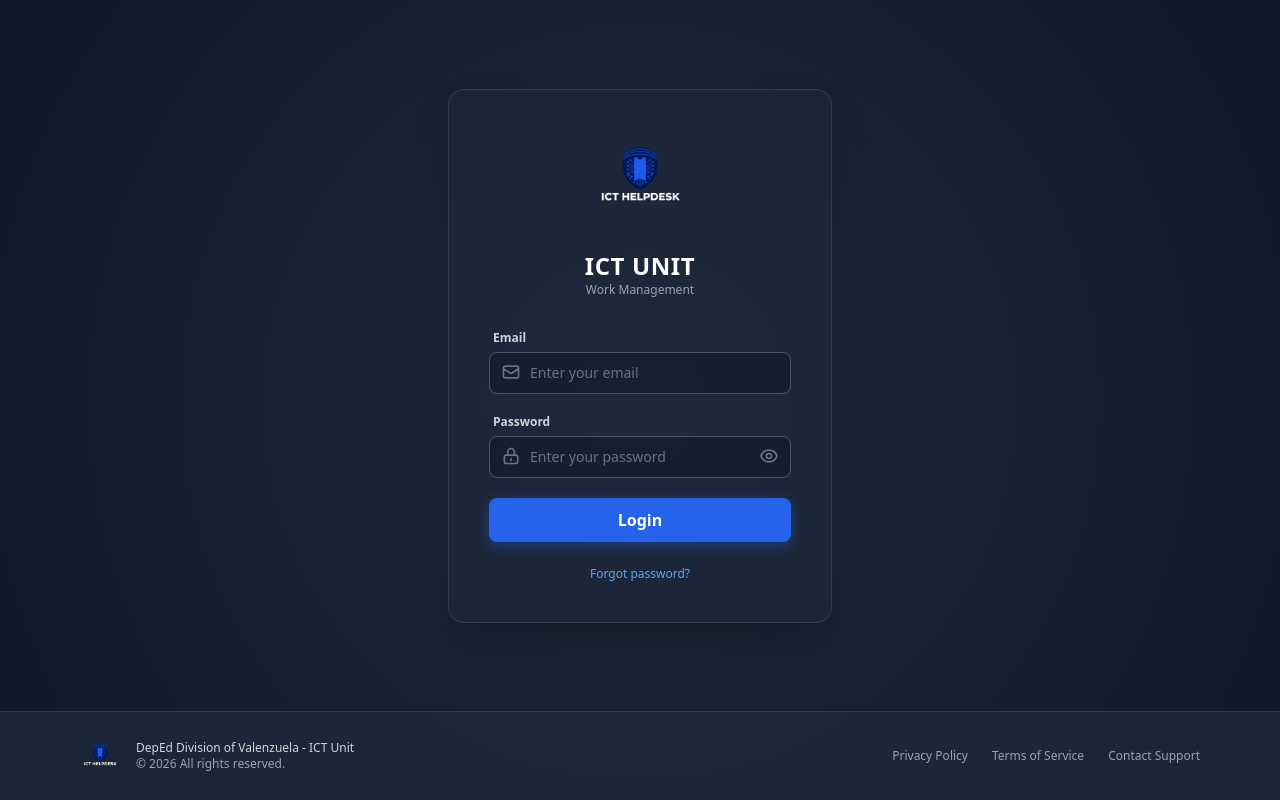
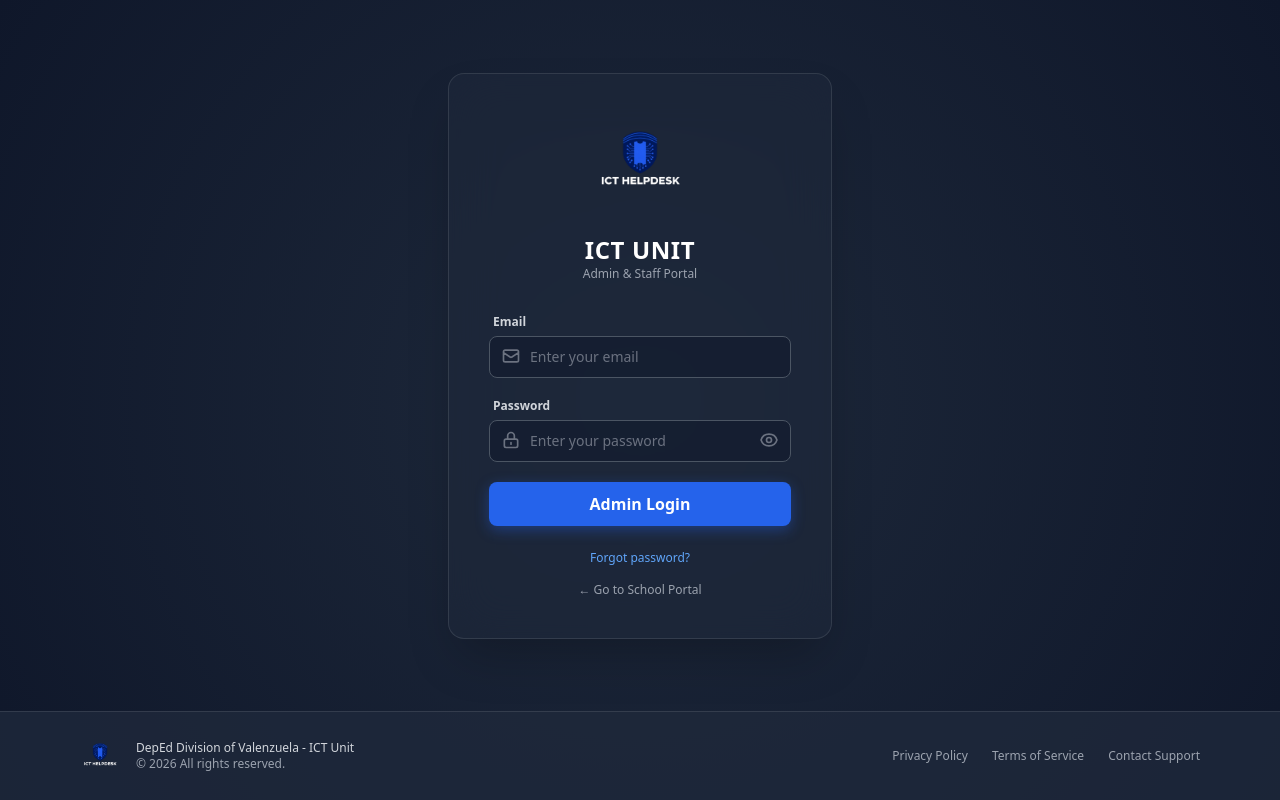
Before and after one commit to gomez28-dev/ict-ticketing-system, a Django app: page /login/ in a window 1280 px wide. Run offline with Django 5.2, Linux system fonts and the light colour scheme; some libraries are stand-ins or nearby versions.

Commit message:
Set default root URL to school_login and add admin_login route with cross-portal navigation

```diff
--- a/config/settings.py
+++ b/config/settings.py
@@ -224,7 +224,7 @@ SERVE_MEDIA_FILES = env_bool('SERVE_MEDIA_FILES', default=DEBUG)
 AUTH_USER_MODEL = 'tickets.User'
 
 # Redirect to custom login page after logout
-LOGOUT_REDIRECT_URL = 'login'
+LOGOUT_REDIRECT_URL = 'admin_login'
 
 # ==========================================
 # EMAIL CONFIGURATION
--- a/config/urls.py
+++ b/config/urls.py
@@ -6,15 +6,18 @@ from django.conf.urls.static import static
 from django.views.static import serve
 
 urlpatterns = [
+    # Default Root URL -> School Login
+    path('', views.school_login, name='school_login'),
     path('admin/', admin.site.urls),
 
     path('terms-of-service/', views.terms, name='terms'),
     path('privacy-policy/', views.privacy, name='privacy'),
 
     # Auth Links
+    path('admin-login/', views.custom_login, name='admin_login'),
     path('login/', views.custom_login, name='login'),
     path('logout/', views.custom_logout, name='logout'),
-    path('school-login/', views.school_login, name='school_login'),
+    path('school-login/', views.school_login, name='school_login_alias'),
     path('school-logout/', views.school_logout, name='school_logout'),
     path('forgot-password/', views.forgot_password, name='forgot_password'),
     path('forgot-password/verify/', views.verify_otp, name='verify_otp'),
--- a/tickets/templates/tickets/login.html
+++ b/tickets/templates/tickets/login.html
@@ -4,7 +4,7 @@
 <head>
     <meta charset="UTF-8">
     <meta name="viewport" content="width=device-width, initial-scale=1.0">
-    <title>Login - ICT Unit</title>
+    <title>Admin Login - ICT Unit</title>
     <script src="https://cdn.tailwindcss.com"></script>
     <style>
         /* Custom subtle background pattern */
@@ -21,7 +21,7 @@
             <div class="flex flex-col items-center mb-8">
                 <img src="{% static 'tickets/images/ICT_Logo_Dark.png' %}" alt="ICT Helpdesk Logo" class="h-24 w-auto mx-auto object-contain mb-6">
                 <h1 class="text-2xl font-bold tracking-wide text-white">ICT UNIT</h1>
-                <p class="text-xs text-gray-400 font-medium">Work Management</p>
+                <p class="text-xs text-gray-400 font-medium">Admin & Staff Portal</p>
             </div>
 
             {% if error %}
@@ -57,12 +57,13 @@
                 </div>
 
                 <button type="submit" class="w-full bg-blue-600 hover:bg-blue-500 text-white font-bold py-2.5 rounded-lg shadow-[0_4px_14px_0_rgba(37,99,235,0.39)] transition-all mt-2">
-                    Login
+                    Admin Login
                 </button>
             </form>
 
-            <div class="flex justify-center items-center mt-6 text-xs text-blue-400">
-                <a href="{% url 'forgot_password' %}?from=admin" class="hover:text-blue-300 hover:underline transition-colors">Forgot password?</a>
+            <div class="flex flex-col items-center gap-2 mt-6 text-xs">
+                <a href="{% url 'forgot_password' %}?from=admin" class="text-blue-400 hover:text-blue-300 hover:underline transition-colors">Forgot password?</a>
+                <a href="{% url 'school_login' %}" class="text-gray-400 hover:text-gray-200 transition-colors mt-2">← Go to School Portal</a>
             </div>
 
         </div>
--- a/tickets/templates/tickets/school_login.html
+++ b/tickets/templates/tickets/school_login.html
@@ -77,6 +77,9 @@
             </div>
             <div style="text-align: center; margin-top: 8px;">
                 <a href="{% url 'request_access' %}" style="color: #6b7280; font-size: 13px; text-decoration: none;">Don't have an account? <span style="color: #3b82f6; text-decoration: underline;">Request Access</span></a>
+            </div>
+            <div style="text-align: center; margin-top: 14px; padding-top: 12px; border-top: 1px solid #e5e7eb;">
+                <a href="{% url 'admin_login' %}" style="color: #6b7280; font-size: 13px; text-decoration: none;">Are you an ICT Staff or Admin? <span style="color: #3b82f6; text-decoration: underline; font-weight: 500;">Admin Login →</span></a>
             </div>
         </form>
         </div>
--- a/tickets/views.py
+++ b/tickets/views.py
@@ -222,9 +222,12 @@ def custom_login(request):
 
 def custom_logout(request):
     logout(request)
-    return redirect('login')
+    return redirect('admin_login')
 
 def school_login(request):
+    if request.session.get('is_school_authenticated'):
+        return redirect('school_dashboard')
+
     if request.method == 'POST':
         school_id = request.POST.get('school_id')
         password = request.POST.get('password')
```
